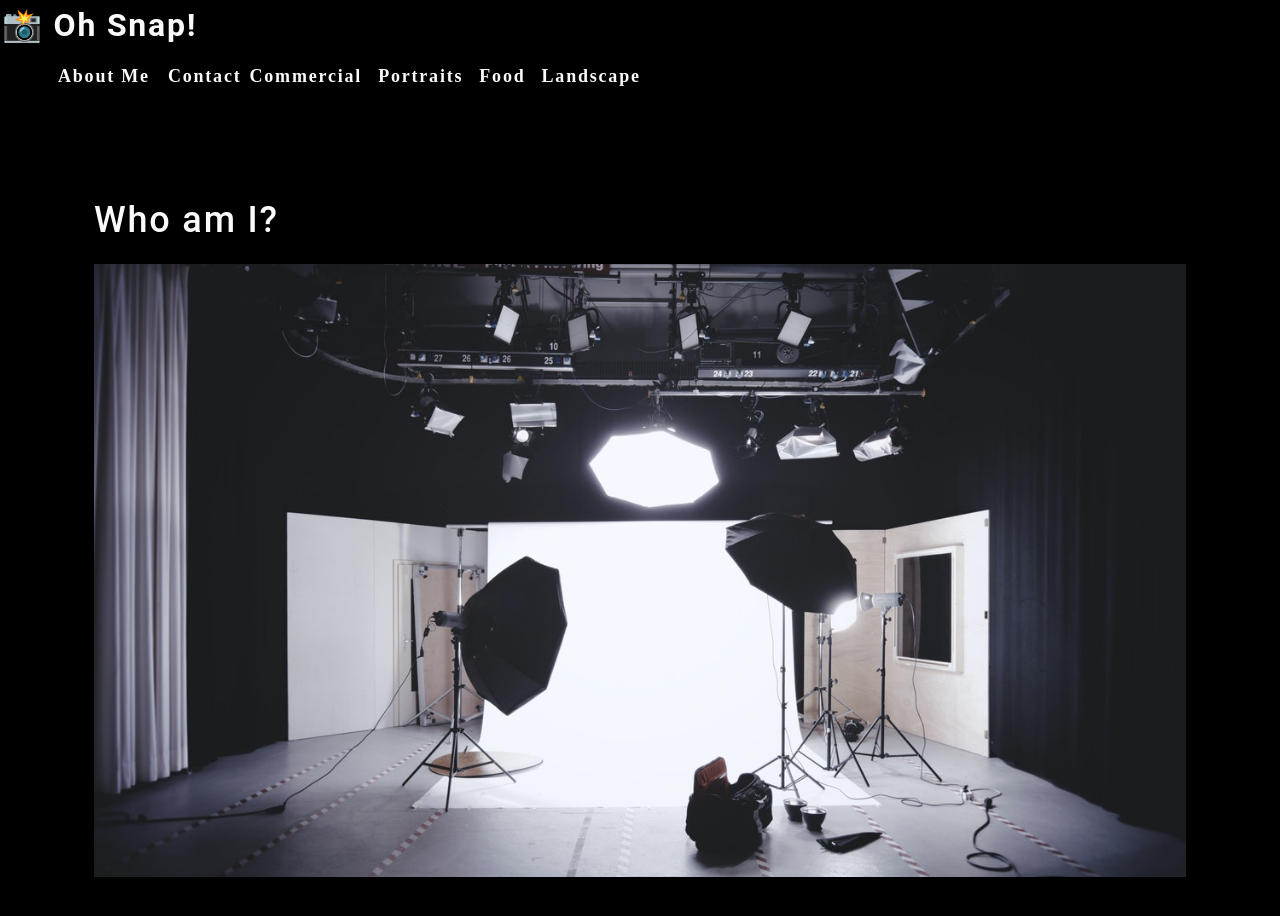
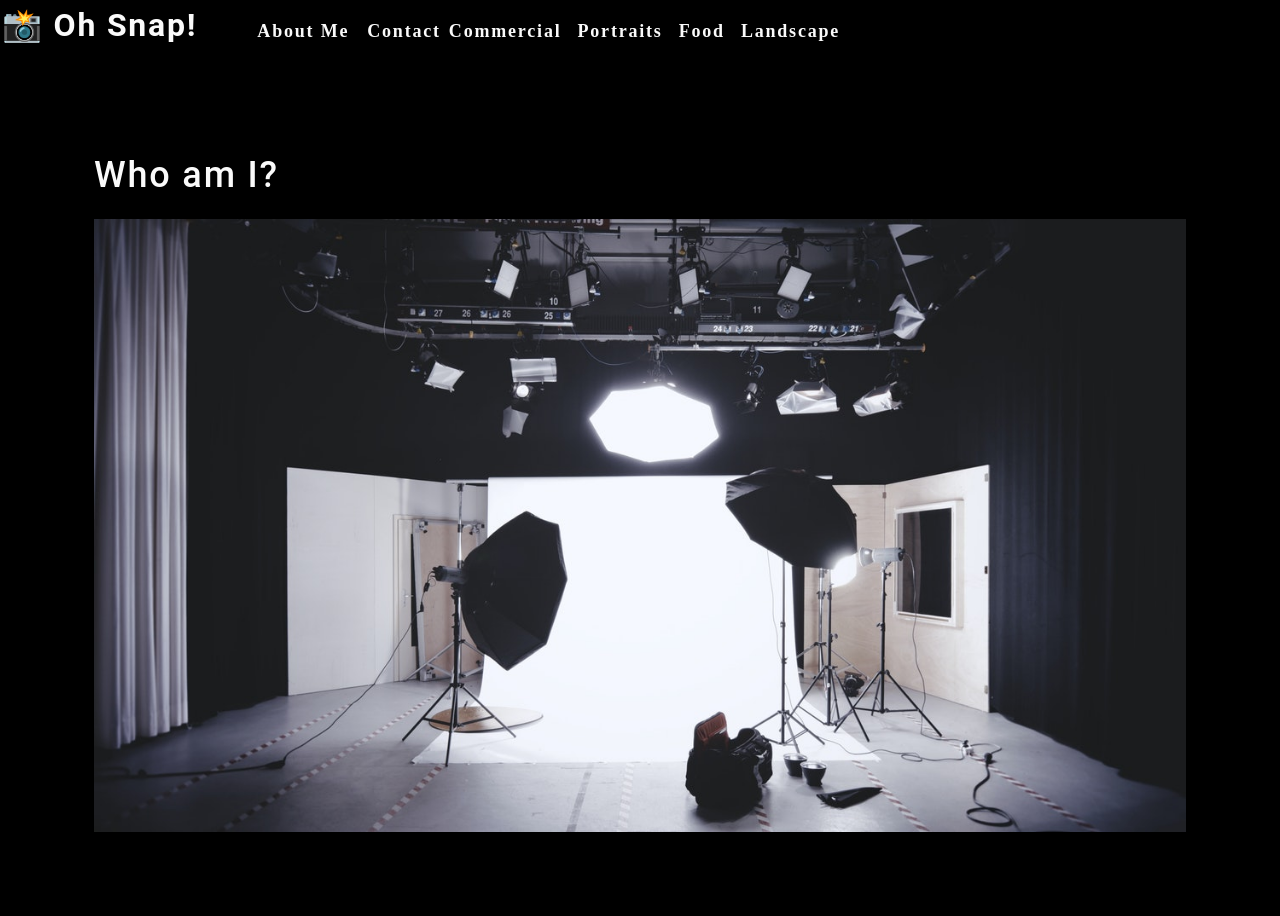
Before and after one commit to Dj-Viking/oh-snap, a React (Create React App) app: page / in a window 1280 px wide. Shown: the top 916 px of the page. Built offline with nearby package versions, Linux system fonts and the light colour scheme.

Commit message:
correcting the header to have the nav in the same row

```diff
--- a/src/components/Nav/index.js
+++ b/src/components/Nav/index.js
@@ -25,7 +25,7 @@ const categorySelected = (name) => {
 
 const Nav = () => {
   return (
-    <header>
+    <header className="flex-row">
       <h2>
         <a data-testid="link" href ="/">
           <span role="img" aria-label="camera"> 📸</span> Oh Snap!
```
Also changed, not shown: 2 other files (tests, documents, lock files or other folders).
